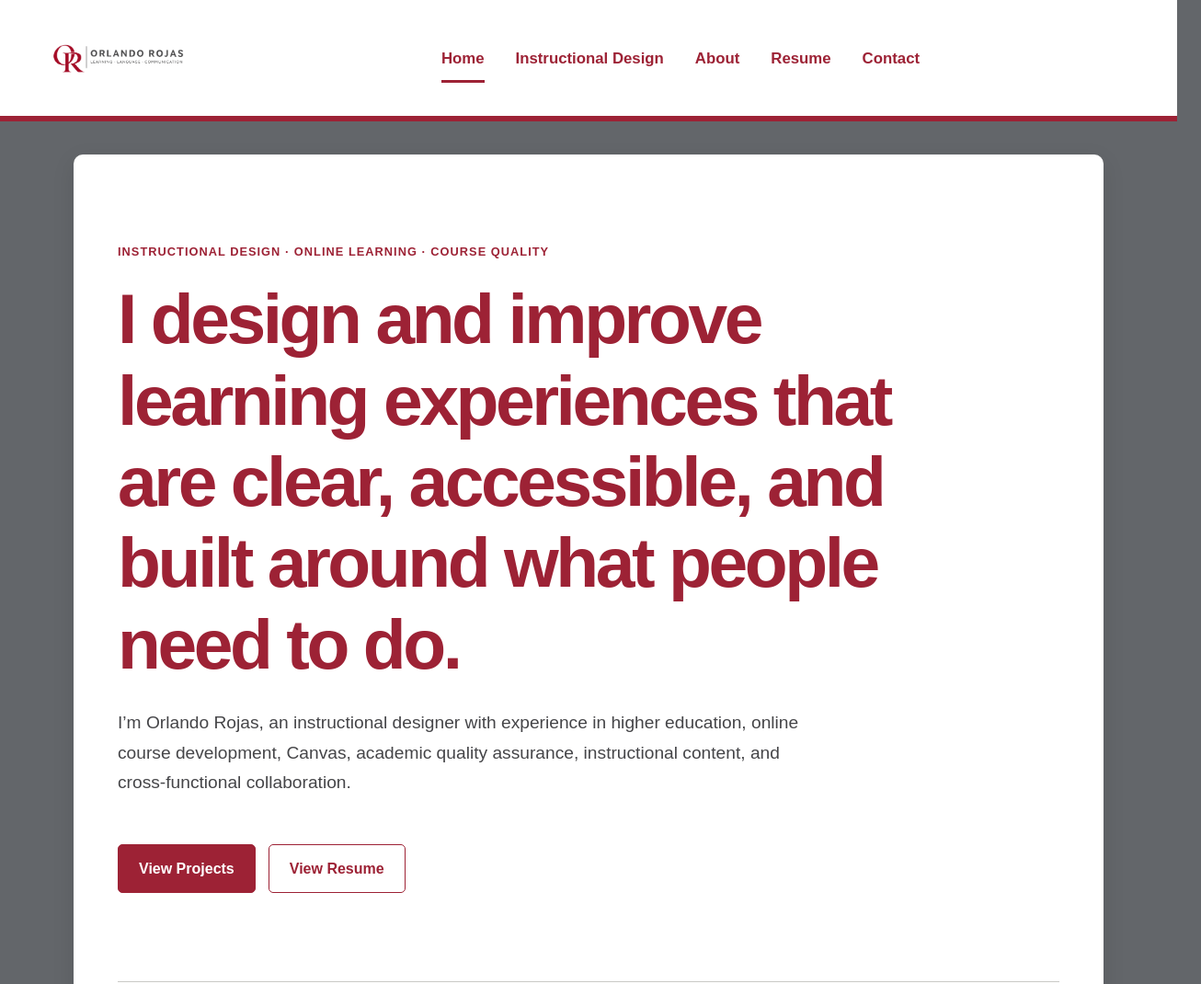
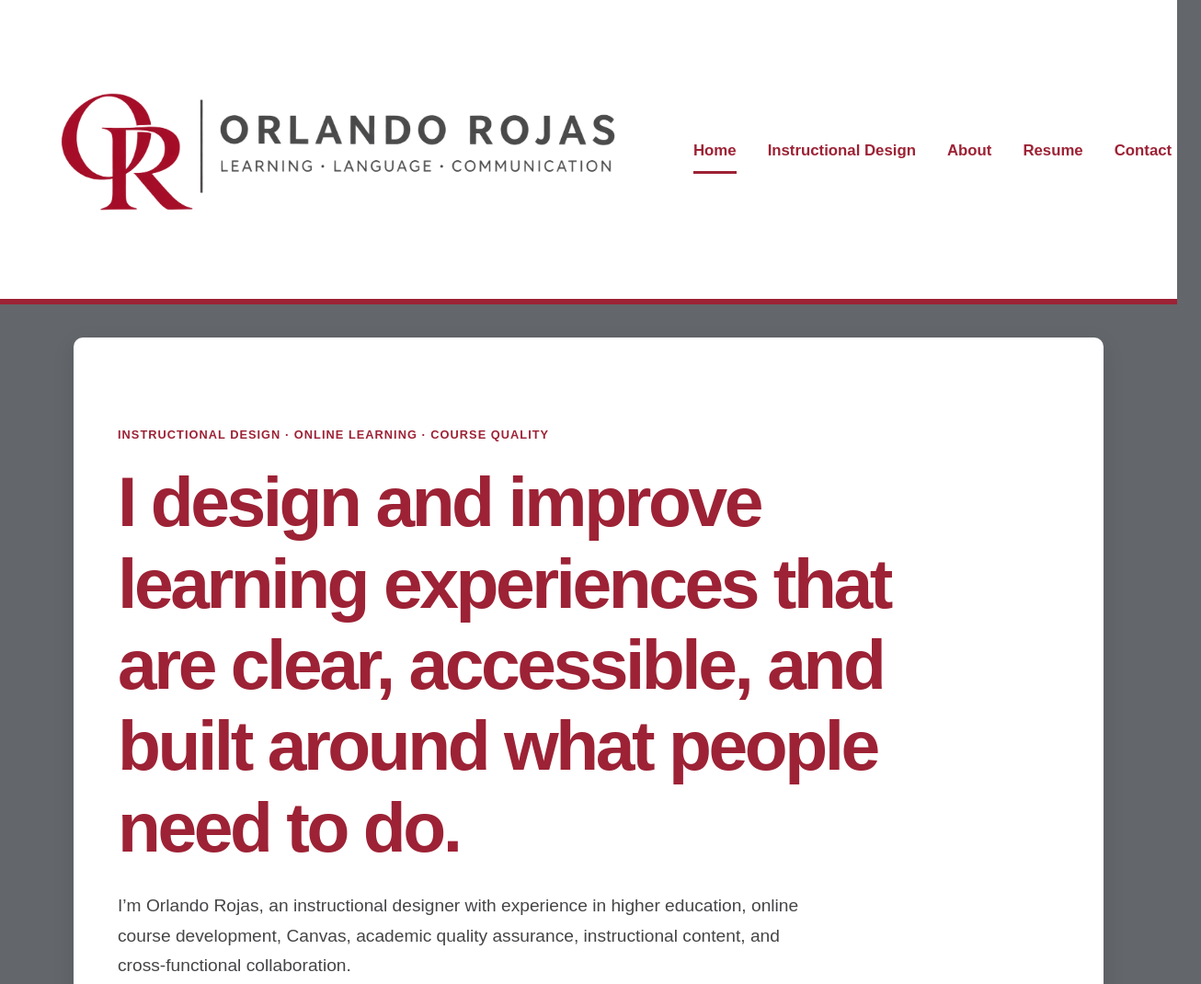
Before and after one commit to orojas-services/orojas-services.github.io, a plain HTML site: page index.html in a window 1280 px wide. Shown: the top 1070 px of the page at 92% size, 1306 px wide, since content can reach past the window. Drawn offline with Linux system fonts and the light colour scheme.

Commit message:
Refactor header styles for improved layout

```diff
--- a/styles.css
+++ b/styles.css
@@ -57,30 +57,31 @@ img {
 .header-inner {
   width: 100%;
   max-width: none;
-  min-height: 92px;
 
   margin: 0;
-  padding: 8px 52px;
+  padding: 0 40px;
 
   display: flex;
   align-items: center;
   justify-content: space-between;
-  gap: 48px;
+  gap: 32px;
+
+  overflow: visible;
 }
 
 .brand {
   display: block;
-  flex: 0 0 auto;
+  flex: 0 0 650px;
   text-decoration: none;
 }
 
 .brand-logo {
   display: block;
 
-  width: auto;
-  height: 76px;
-  max-width: 560px;
+  width: 650px;
+  height: auto;
 
+  max-width: none;
   object-fit: contain;
 }
 
```
